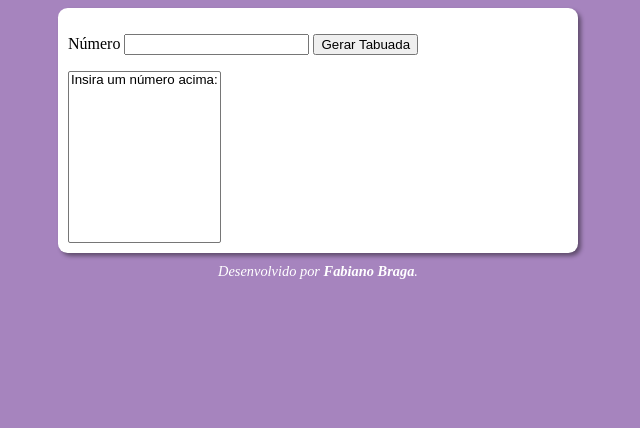
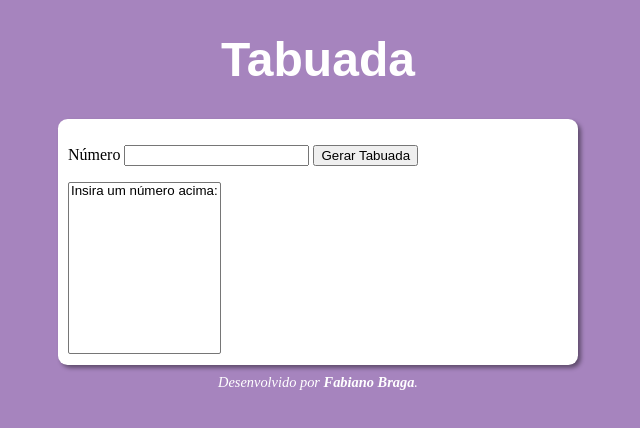
Before and after one commit to Fabiano-Braga/JavaScript, a plain HTML site: page desafios/tabuada/index.html in a window 1280 px wide. Shown: the whole page, without its empty margins (322-962 px from the left). Drawn offline with Linux system fonts and the light colour scheme.

Commit message:
Desafio finalizado

```diff
--- a/desafios/tabuada/estilo/style.css
+++ b/desafios/tabuada/estilo/style.css
@@ -4,7 +4,7 @@ body {
 
 header {
     text-align: center;
-    font: normal 2rem Arial;
+    font: normal 1.5rem Arial;
     color: #ffffff;
 
 }
--- a/desafios/tabuada/index.html
+++ b/desafios/tabuada/index.html
@@ -9,7 +9,7 @@
 </head>
 <body>
     <header>
-
+        <h1>Tabuada</h1>
     </header>
     <section>
         <div id="dados">
```
